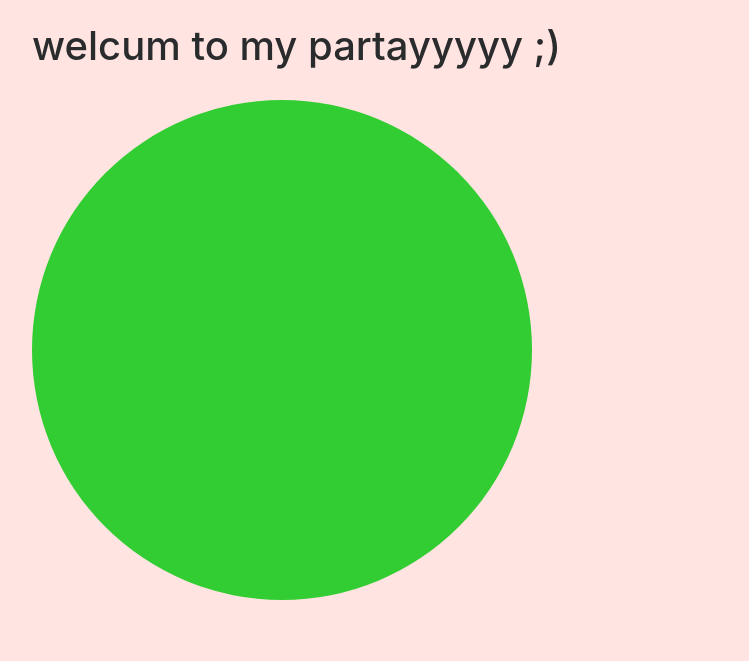
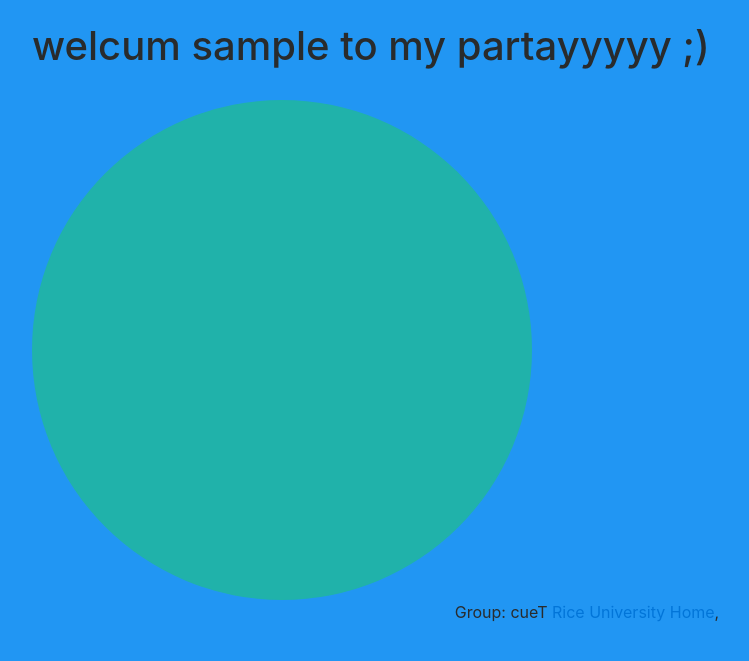
Before and after one commit to markdawson/cue, a Django app: template dashboard/templates/dashboard/index.html in a window 1280 px wide. Shown: the top 661 px of the page, without its empty margins (53-802 px from the left). Run offline with Django 3.2, Linux system fonts and the light colour scheme; the template is opened without the code that fills it: most values are stand-ins (such as "Sample title", 1, 10 or a date in 2020); some libraries are stand-ins or nearby versions.

Commit message:
commit to ME

```diff
--- a/dashboard/templates/dashboard/index.html
+++ b/dashboard/templates/dashboard/index.html
@@ -14,7 +14,7 @@
             border-radius: 50%;
             width: 500px;
             height: 500px;
-            background: #32cd32;
+            background: #20B2AA;
             /* width and height can be anything, as long as they're equal */
         }
 
@@ -27,14 +27,15 @@
         }
 
         body {
-            background-color: #FFE4E1;
+            background-color: #2196f3;
         }
 
     </style>
     <section>
         <br>
+        <div class="align-self-center"></div>
         <div class="container">
-            <h1>welcum to my partayyyyy ;)</h1>
+            <h1>welcum {{ username }} to my partayyyyy ;)</h1>
             <br>
             <div class="align-self-center">
                 <div class="circle">
@@ -42,6 +43,12 @@
             </div>
         </div>
     </section>
+    <div id="footer">
+		 <p style="position: relative; bottom:0; width:100%; text-align: center">
+				Group: cueT  <a href="http://www.rice.edu">Rice University Home</a>,
+            </p>
 
+
+    </div>
 </body>
 </html>
```
Also changed, not shown: dashboard/views.py (+10 -1 lines).
